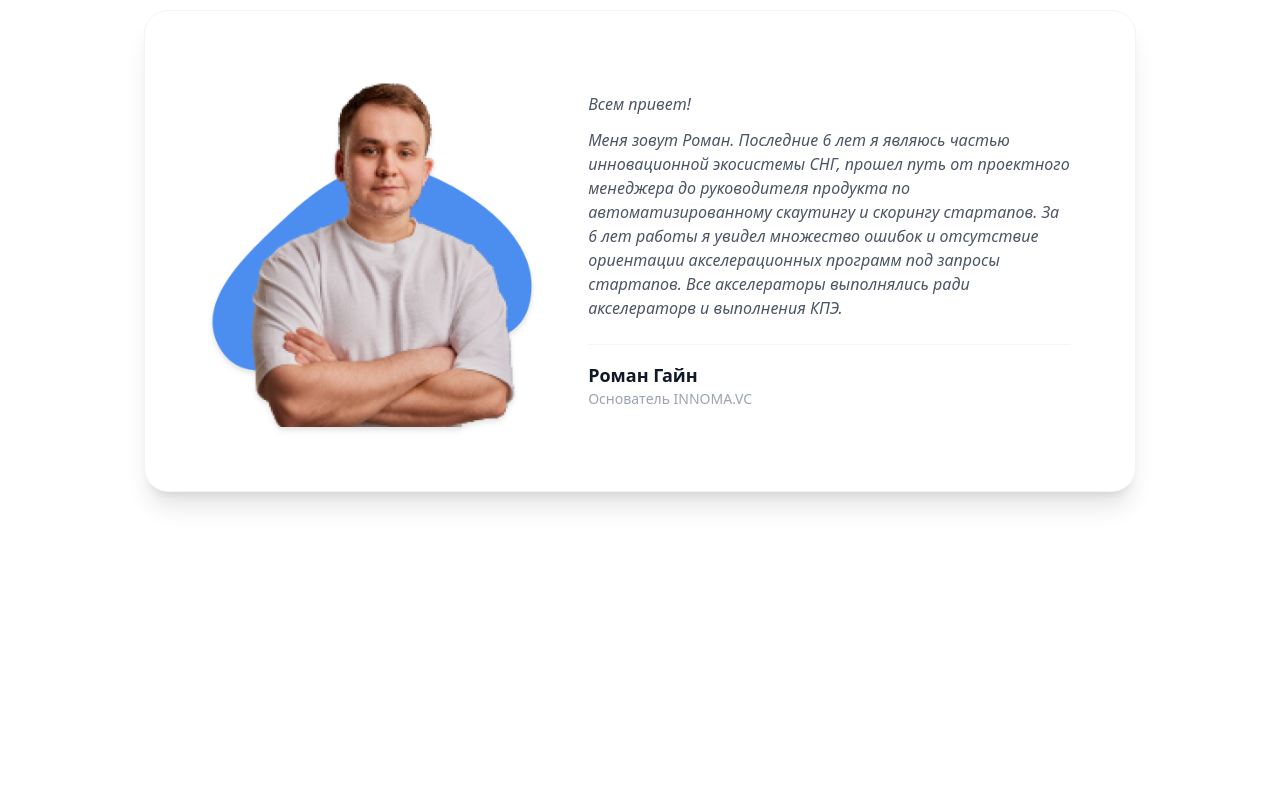
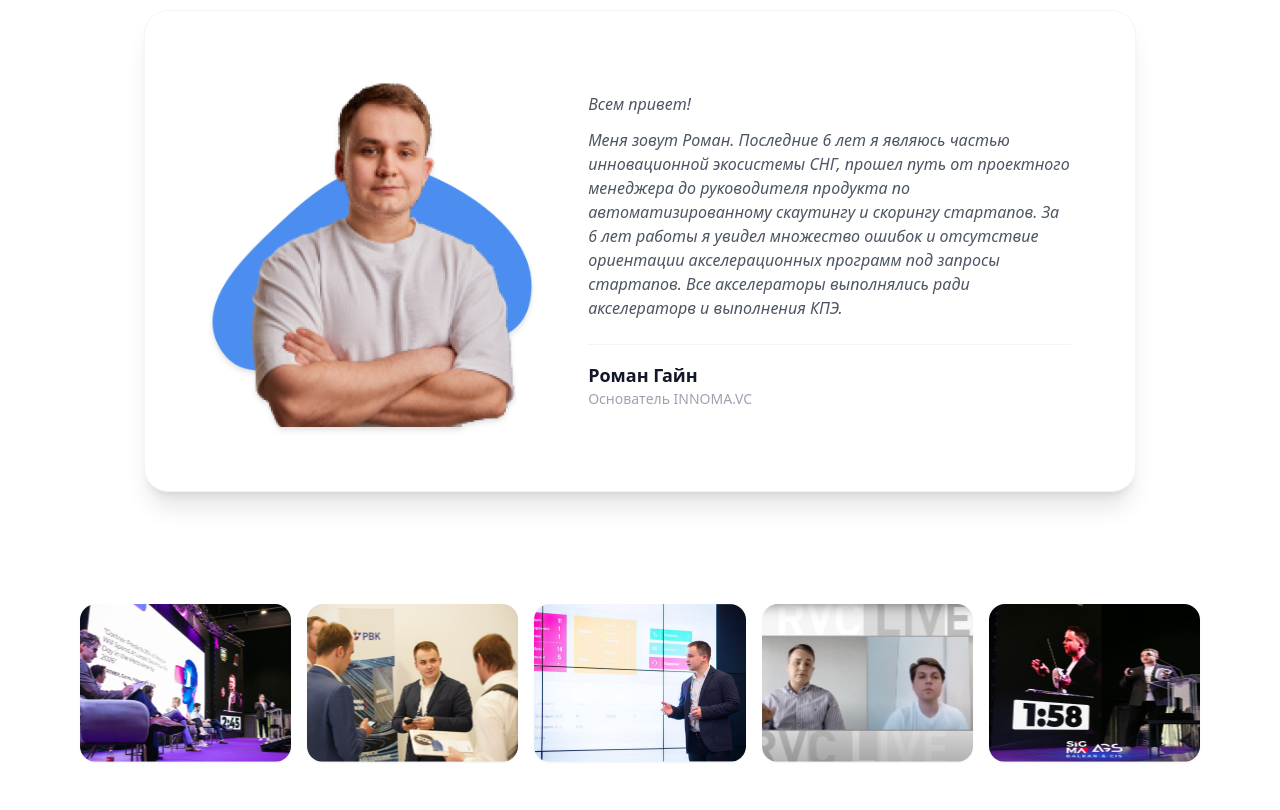
Before and after one commit to mahmudov7/new, a website: page src/index.html in a window 1280 px wide. Shown: the part 8830-9640 px from the top of the page. Before the commit the page ends 9386 px from the top, so only its background shows below. Drawn offline with nearby package versions, Linux system fonts and the light colour scheme.

Commit message:
14 section

```diff
--- a/src/index.html
+++ b/src/index.html
@@ -793,6 +793,27 @@
   </div>
 
 </section>
+<section class="max-w-6xl mx-auto py-12 px-4 font-sans">
+  <div class="grid grid-cols-2 sm:grid-cols-3 md:grid-cols-5 gap-4 items-center">
+    <div class="overflow-hidden rounded-2xl shadow-sm hover:shadow-md transition duration-300 bg-gray-100 aspect-[4/3]">
+      <img src="/image copy 22.png" alt="Галерея 1" class="w-full h-full object-cover">
+    </div>
+    <div class="overflow-hidden rounded-2xl shadow-sm hover:shadow-md transition duration-300 bg-gray-100 aspect-[4/3]">
+      <img src="/image copy 23.png" alt="Галерея 2" class="w-full h-full object-cover">
+    </div>
+    <div class="overflow-hidden rounded-2xl shadow-sm hover:shadow-md transition duration-300 bg-gray-100 aspect-[4/3]">
+      <img src="/image copy 24.png" alt="Галерея 3" class="w-full h-full object-cover">
+    </div>
+    <div class="overflow-hidden rounded-2xl shadow-sm hover:shadow-md transition duration-300 bg-gray-100 aspect-[4/3]">
+      <img src="/image copy 25.png" alt="Галерея 4" class="w-full h-full object-cover">
+    </div>
+    <div class="overflow-hidden rounded-2xl shadow-sm hover:shadow-md transition duration-300 bg-gray-100 aspect-[4/3]">
+      <img src="/image copy 26.png" alt="Галерея 5" class="w-full h-full object-cover">
+    </div>
+
+  </div>
+
+</section>
 
 </body>
 </html>
```
